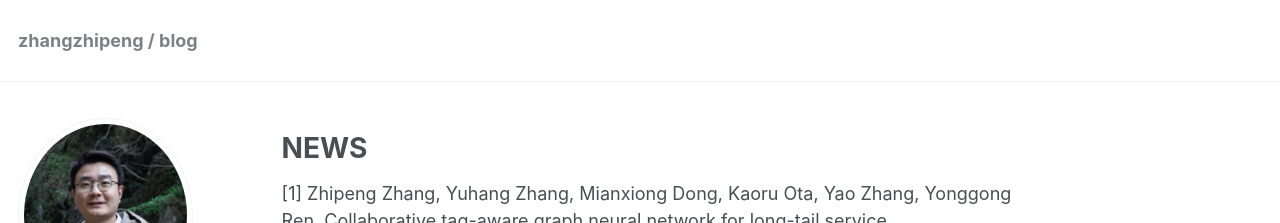
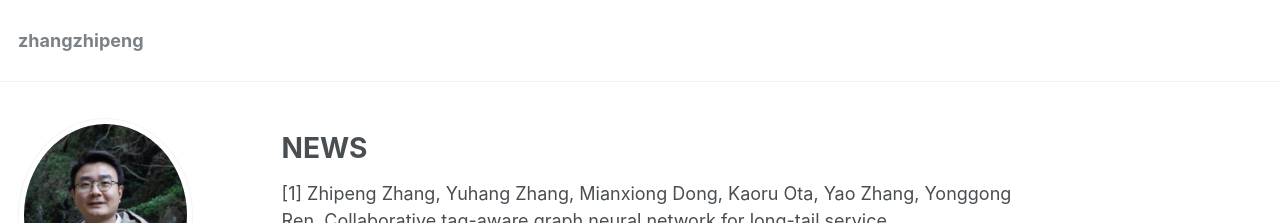
Before and after one commit to ZZP-RS/Blog, a Jekyll site: the page built from _pages/about.md, in a window 1280 px wide and 900 px high. Shown: the top 223 px of the window. Built offline with Jekyll 4.4.1, drawn with Linux system fonts in a browser that asks for light colours.

Commit message:
Update _config.yml

```diff
--- a/_config.yml
+++ b/_config.yml
@@ -7,7 +7,7 @@
 
 # Site Settings
 locale                   : "en-US"
-title                    : "zhangzhipeng / blog"
+title                    : "zhangzhipeng"
 title_separator          : "-"
 name                     : &name "Your Name"
 description              : &description "personal description"
```
